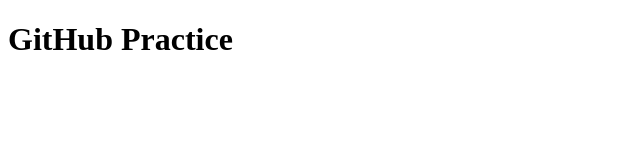
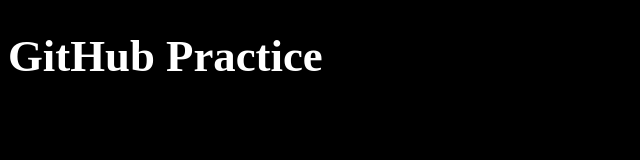
Before and after one commit to allyfall/gitit, a plain HTML site: page index.html in a window 1280 px wide. Shown: the whole page, without its empty margins (0-640 px from the left). Drawn offline with Linux system fonts and the light colour scheme.

Commit message:
added css

```diff
--- /dev/null
+++ b/css/main.css
@@ -0,0 +1,5 @@
+body{
+	background:black;
+	color:white;
+	font-size: 1.4em;
+}
--- a/index.html
+++ b/index.html
@@ -3,6 +3,7 @@
 <head>
 	<meta charset="utf-8">
 	<title>Gitit</title>
+	<link href="css/main.css" rel="stylesheet">
 </head>
 <body>
 	<header>
```
